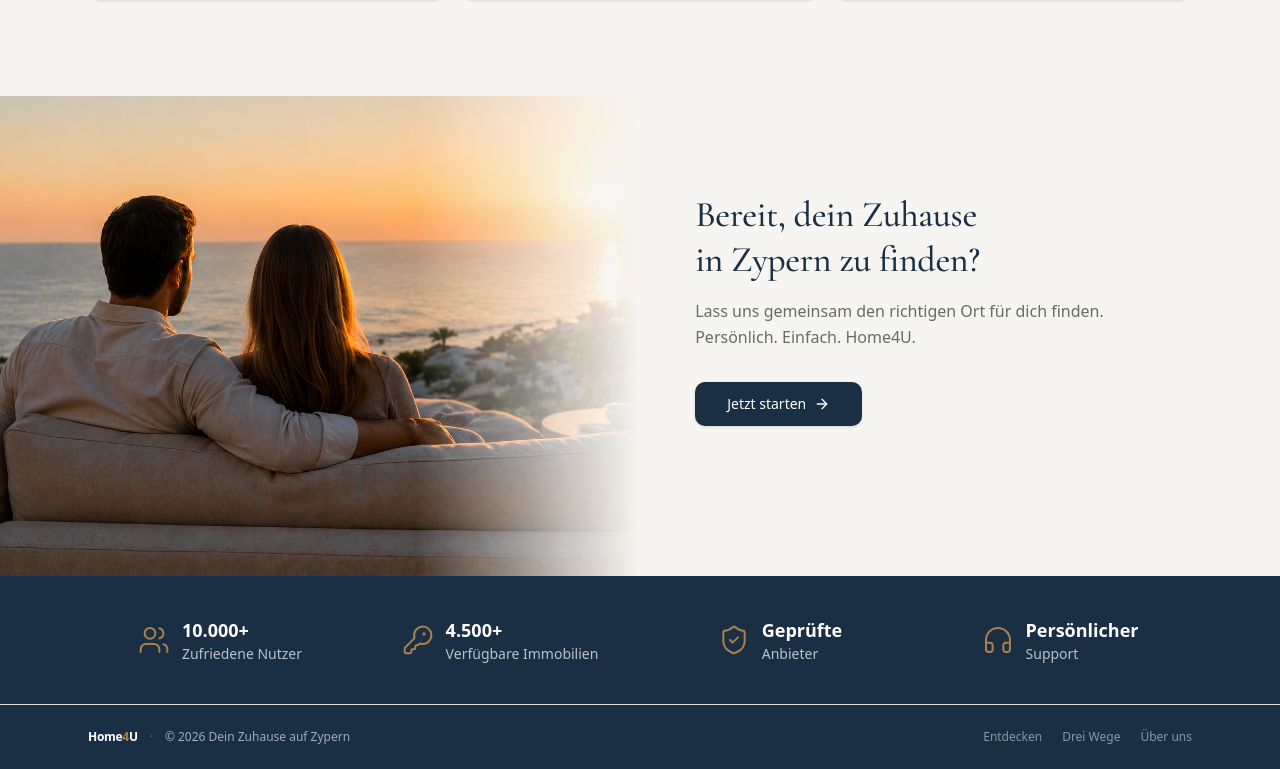
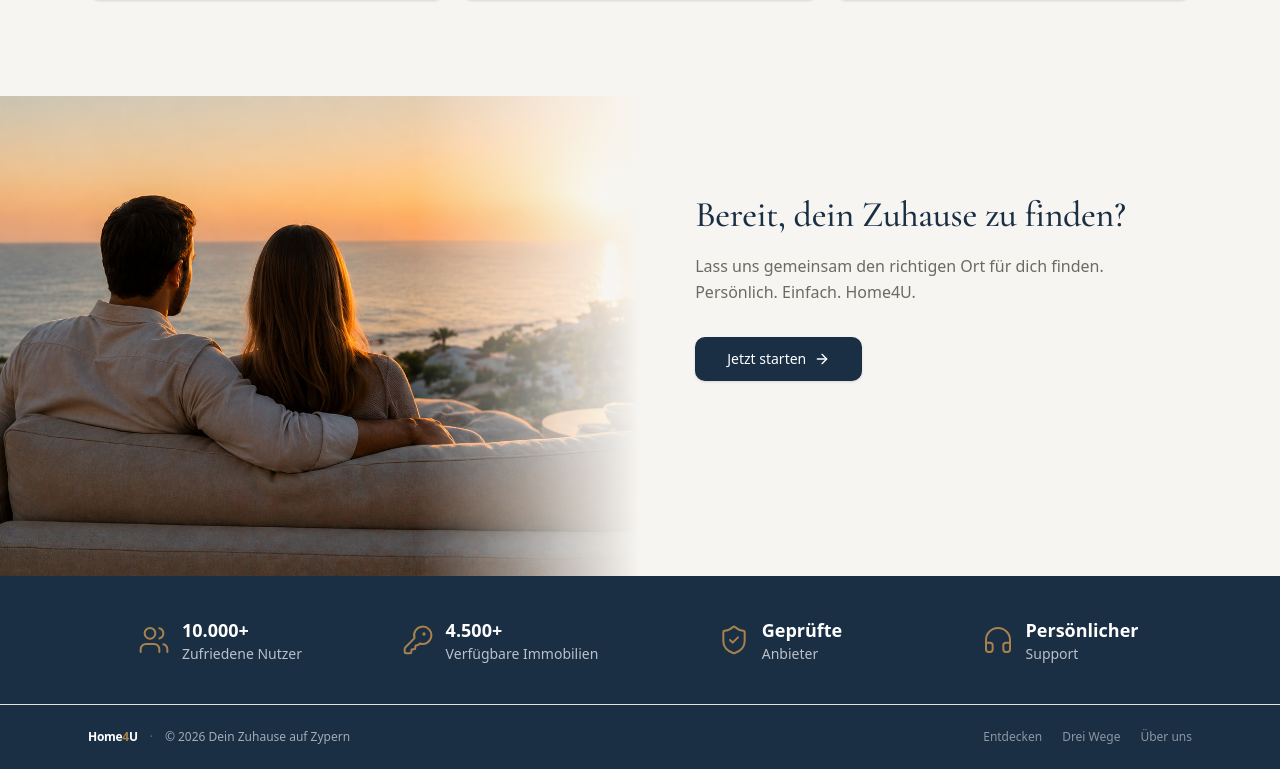
Before and after one commit to ToothMC/home4u-app, a Next.js app: page / in a window 1280 px wide. Shown: the part 1552-2321 px from the top of the page. Built offline with nearby package versions, Linux system fonts and the light colour scheme; no server answers.

Commit message:
copy(landing): Closing-Headline ohne 'in Zypern'
'Bereit, dein Zuhause in Zypern zu finden?' → 'Bereit, dein Zuhause
zu finden?' — Region-Erwähnung im Hero-Subtitle reicht.

Co-Authored-By: Claude Opus 4.7 (1M context) <noreply@anthropic.com>

```diff
--- a/app/page.tsx
+++ b/app/page.tsx
@@ -176,8 +176,7 @@ export default function LandingPage() {
         <div className="relative mx-auto max-w-6xl px-6 pt-72 pb-20 sm:pt-24 sm:pb-28 min-h-[480px]">
           <div className="sm:ml-[55%] sm:max-w-md">
             <h3 className="font-display text-3xl sm:text-4xl text-[var(--brand-navy)] leading-tight">
-              Bereit, dein Zuhause<br className="hidden sm:block" />
-              in Zypern zu finden?
+              Bereit, dein Zuhause zu finden?
             </h3>
             <p className="mt-4 text-[var(--warm-bark)] leading-relaxed">
               Lass uns gemeinsam den richtigen Ort für dich finden. Persönlich.
```
